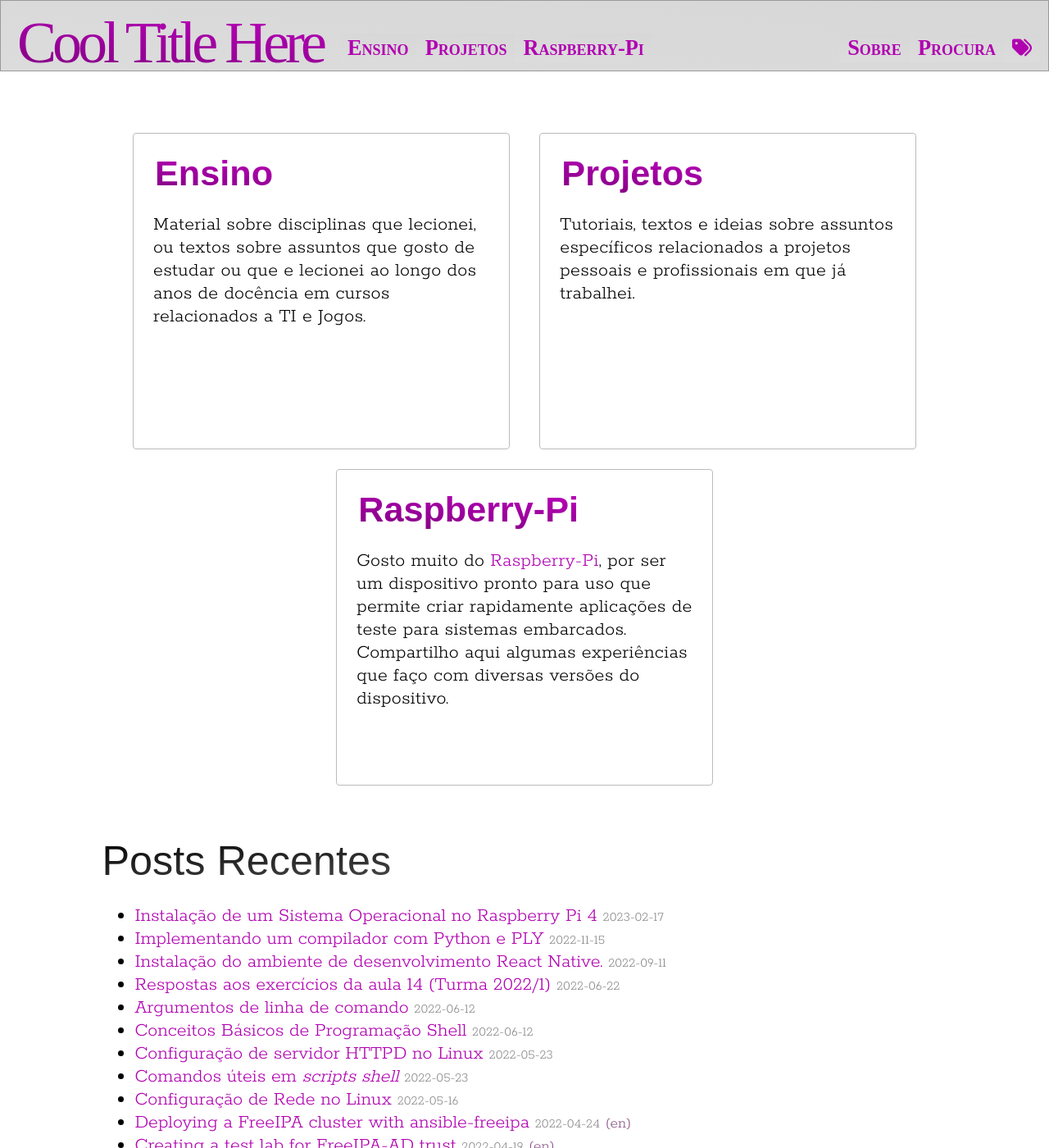
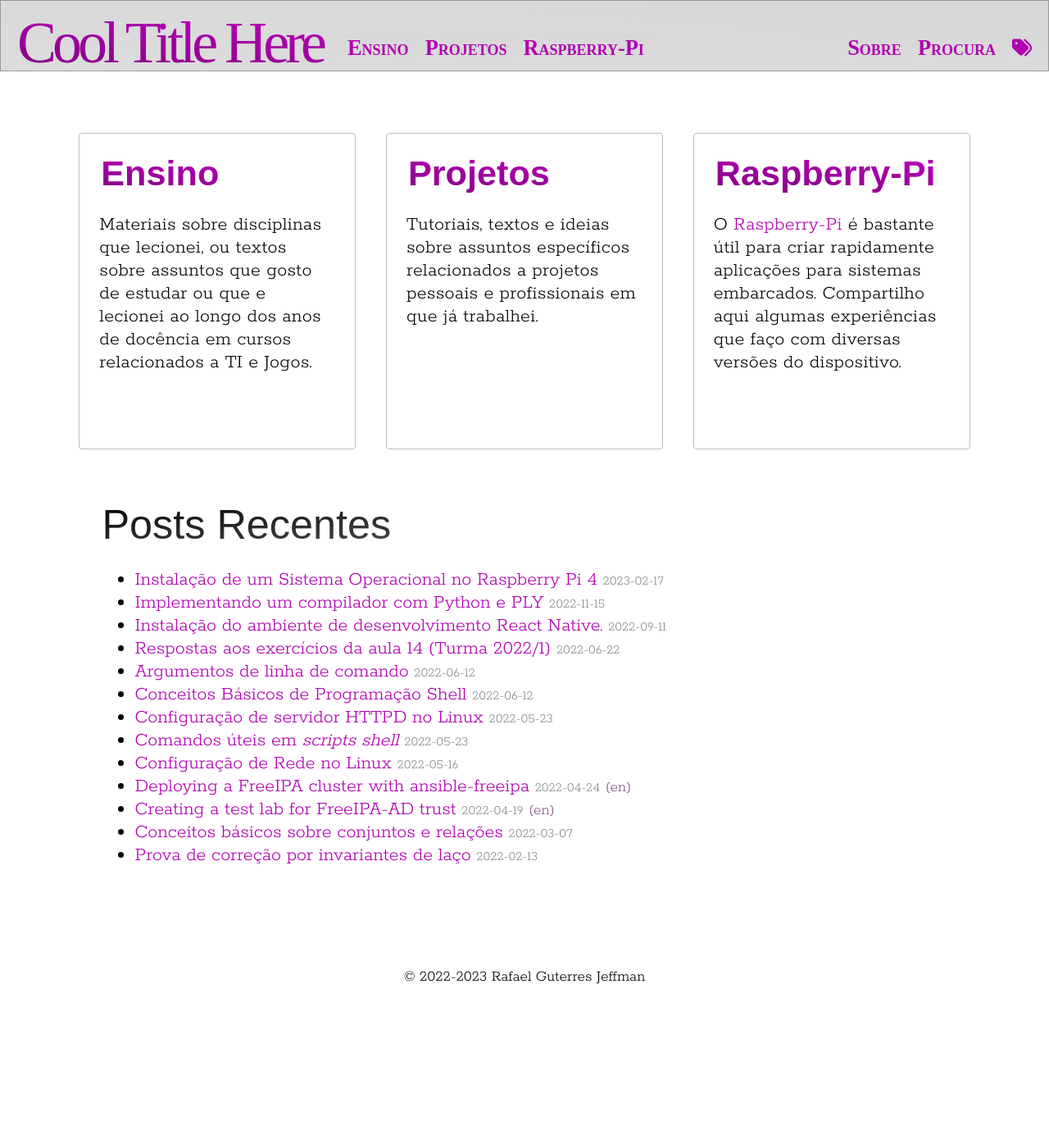
Before and after one commit to rafasgj/rafaeljeffman.com, a Jekyll site: the page built from index.md, in a window 1280 px wide and 1400 px high. Shown: the whole window at 82% size. Built offline with Jekyll 4.4.1, drawn with Linux system fonts in a browser that asks for light colours; some web fonts are replaced.

Commit message:
New card style.

```diff
--- a/_sass/cards.scss
+++ b/_sass/cards.scss
@@ -4,19 +4,19 @@ $card_min: 1920px;
 
 #cardboard {
     margin: 0 auto;
-    max-width: 80%;
+    max-width: 90%;
     text-align: center;
 }
 
 .card {
     border: thin solid #bbb;
     border-radius: 4px 4px;
-    margin: 1em 0 3em 0;
+    margin: 1em 0 1em 0;
     padding: 1em;
     text-align: left;
     @media screen and (min-width: $card_flex) {
-        min-width: 350px;
-        max-width: 40%;
+        min-width: 250px;
+        max-width: 25%;
         display: inline-block;
         margin: 12px 15px;
         vertical-align: top;
@@ -31,3 +31,9 @@ $card_min: 1920px;
         max-width: 27%;
     }
 }
+
+.card-title {
+    a {
+        padding: 2px;
+    }
+}
--- a/_sass/page.scss
+++ b/_sass/page.scss
@@ -167,15 +167,8 @@ code.hljs {
     margin: 0 auto;
 }
 
-// cards
+// navbar
 
-.card-title {
-    a {
-        padding: 2px;
-    }
-}
-
-// navbar
 $toggle-size: 1em;
 $toggle-right: 0.6em;
 
--- a/index.md
+++ b/index.md
@@ -4,7 +4,7 @@ cards:
   - title: Ensino
     link: /teaching
     content: >
-      Material sobre disciplinas que lecionei, ou textos sobre assuntos que gosto de estudar ou que e lecionei ao longo dos anos de docência em cursos relacionados a TI e Jogos.
+      Materiais sobre disciplinas que lecionei, ou textos sobre assuntos que gosto de estudar ou que e lecionei ao longo dos anos de docência em cursos relacionados a TI e Jogos.
   - title: Projetos
     link: /projects
     content: >
@@ -12,5 +12,5 @@ cards:
   - title: Raspberry-Pi
     link: /raspberry
     content: >
-      Gosto muito do [Raspberry-Pi](https://raspberry.org), por ser um dispositivo pronto para uso que permite criar rapidamente aplicações de teste para sistemas embarcados. Compartilho aqui algumas experiências que faço com diversas versões do dispositivo.
+      O [Raspberry-Pi](https://raspberry.org) é bastante útil para criar rapidamente aplicações para sistemas embarcados. Compartilho aqui algumas experiências que faço com diversas versões do dispositivo.
 ---
```
